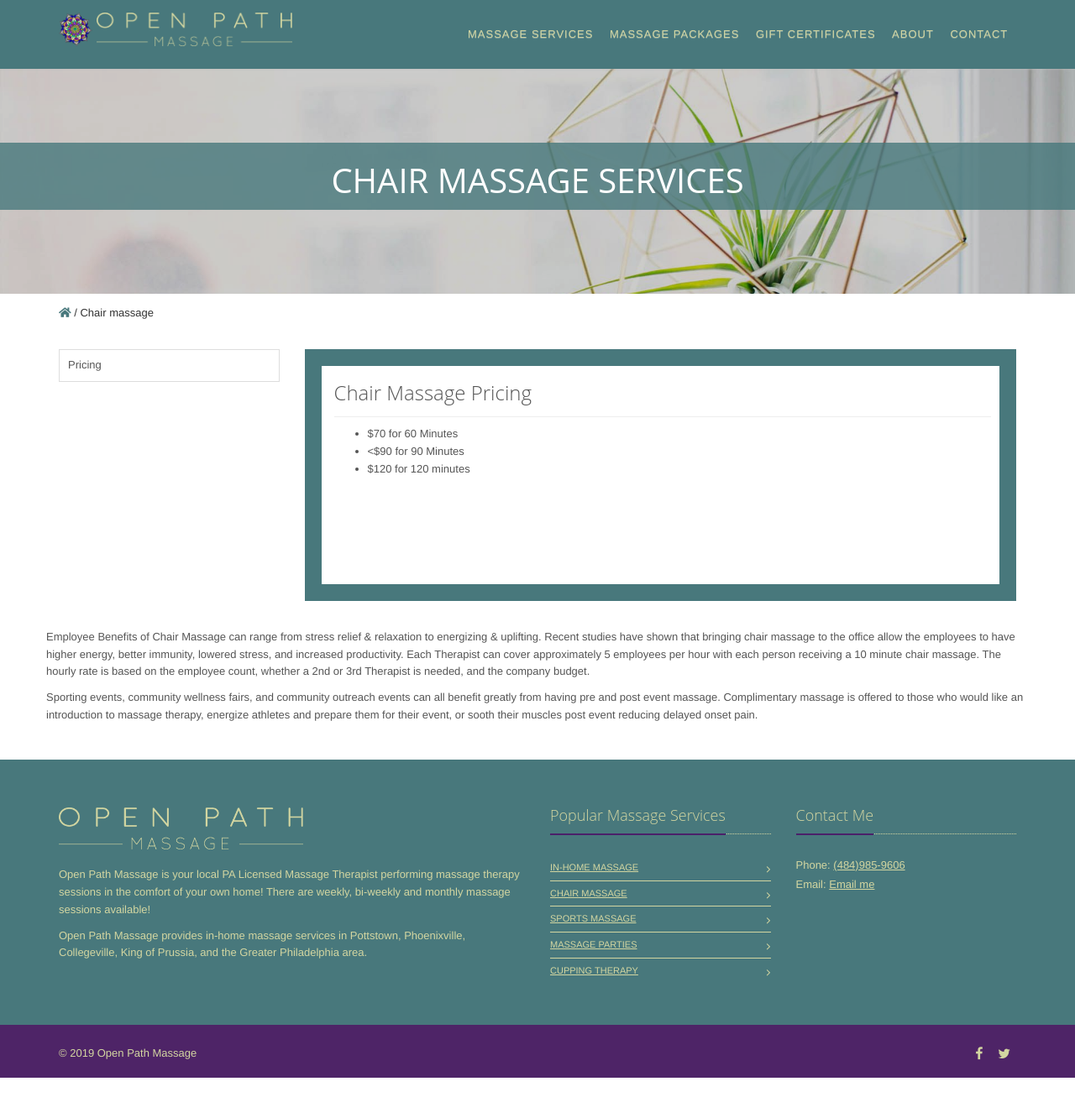
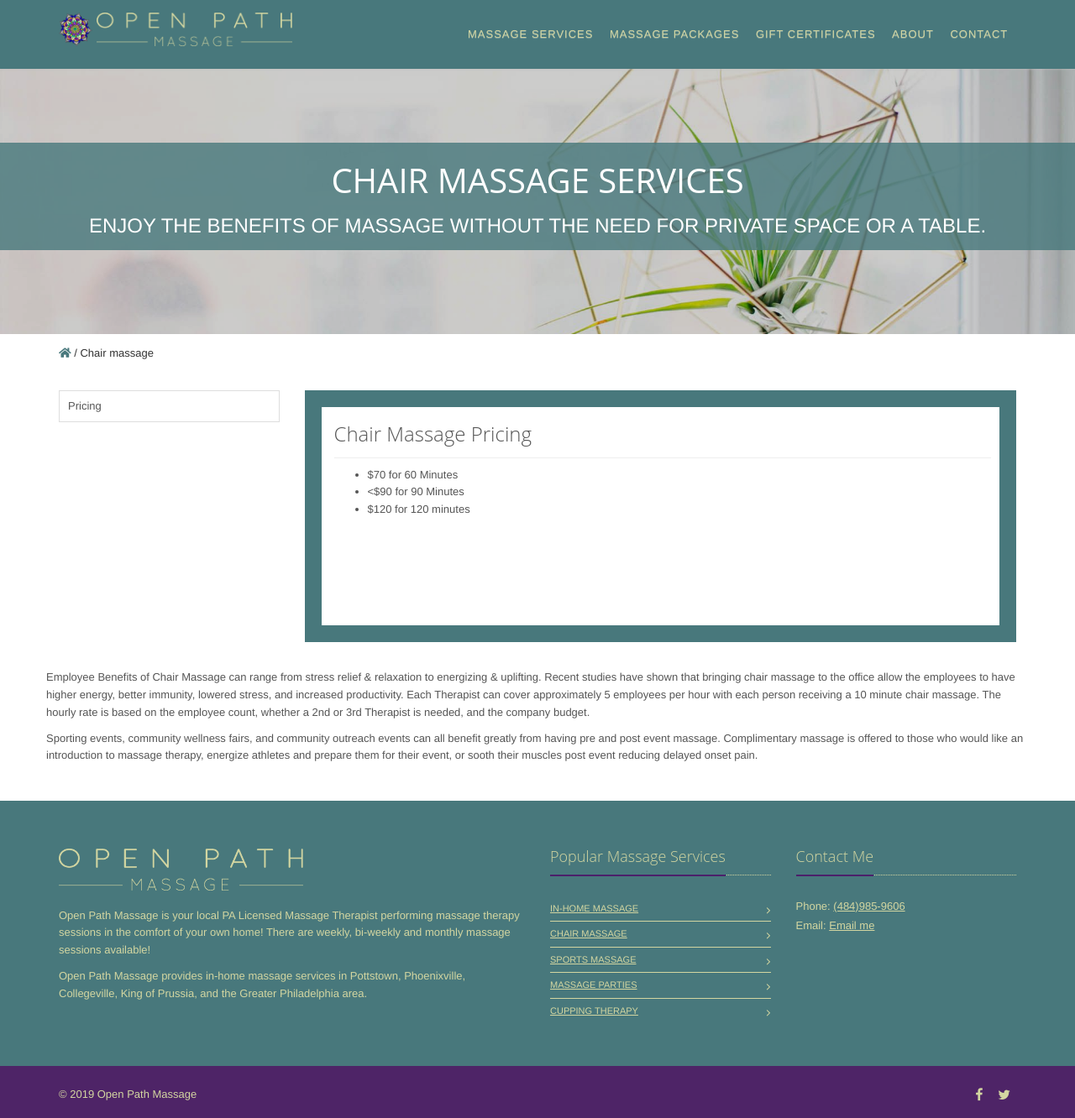
Before and after one commit to mrssk33lz/openpathmassage, a Jekyll site: the page built from chair-massage.md, in a window 1280 px wide and 1332 px high. Shown: the whole window at 84% size. Built offline with Jekyll 4.4.1, drawn with Linux system fonts in a browser that asks for light colours; nearby versions of some CDN libraries.

Commit message:
Update content.

```diff
--- a/chair-massage.md
+++ b/chair-massage.md
@@ -1,6 +1,7 @@
 ---
 title: Chair Massage Services
 heading: Chair Massage Services
+description: Enjoy the benefits of massage without the need for private space or a table.
 page_name: chair-massage
 permalink: /chair-massage
 ---
```
